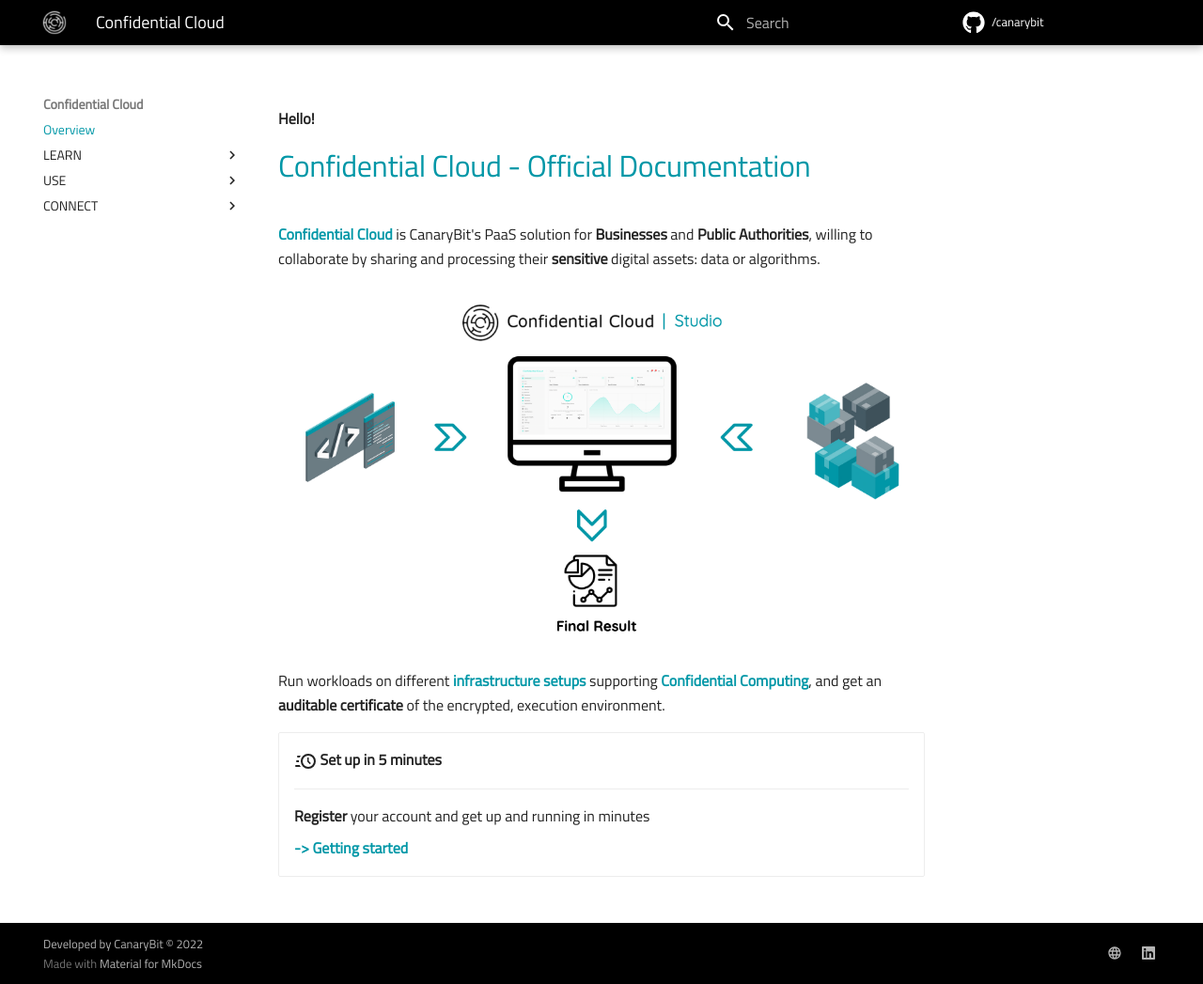
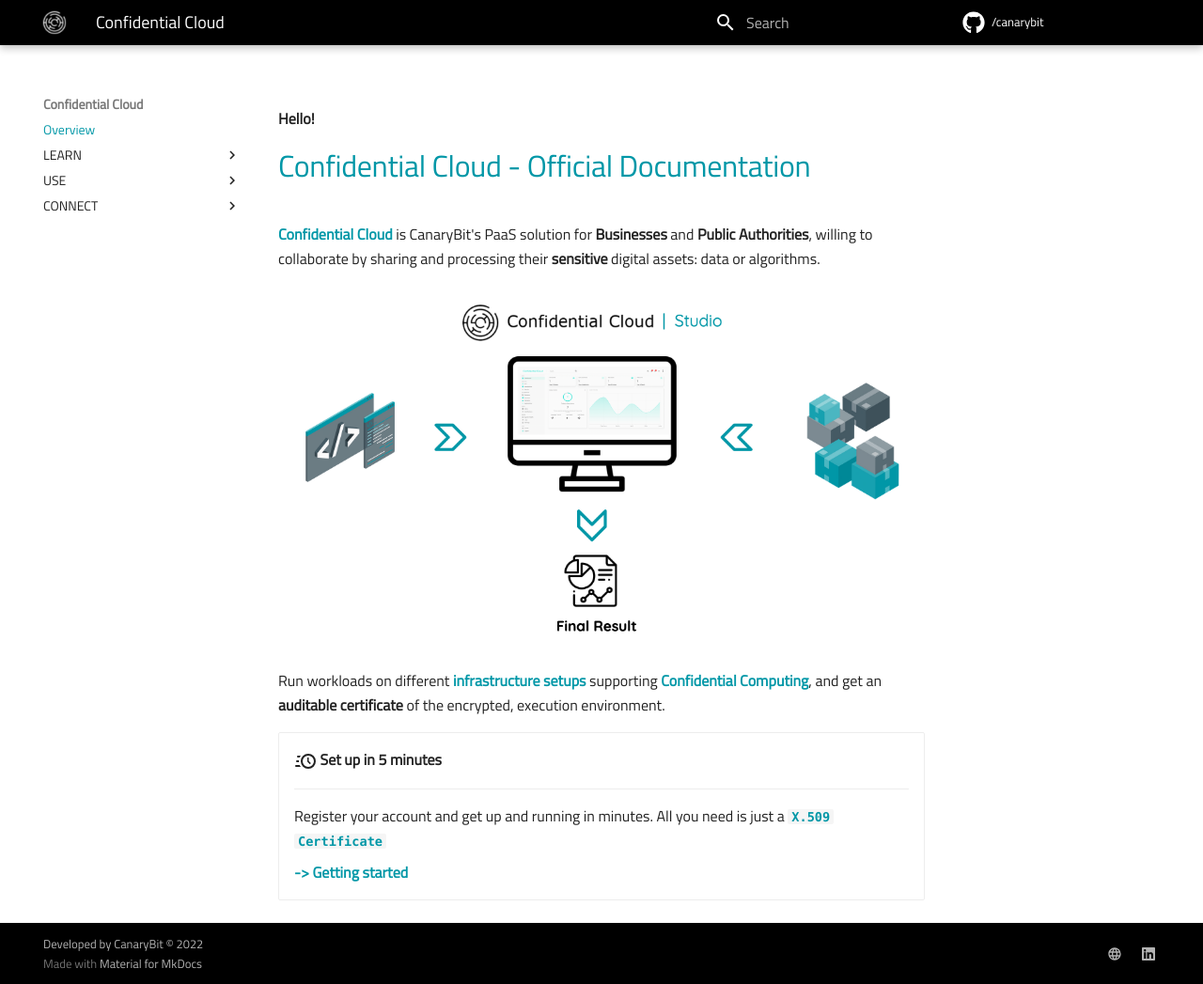
Before and after one commit to canarybit/cc-docs, an MkDocs documentation site: the page built from docs/index.md, in a window 1280 px wide and 1047 px high. Shown: the whole window at 94% size. Built offline with MkDocs 1.6.1 and Material for MkDocs 9.7.7, drawn with Linux system fonts in a browser that asks for light colours.

Commit message:
Adds content

```diff
--- a/docs/index.md
+++ b/docs/index.md
@@ -15,7 +15,8 @@
 
     ---
 
-    __Register__ your account and get up and running in minutes
+    Register your account and get up and running in minutes.
+    All you need is just a [`X.509 Certificate`](https://docs.confidentialcloud.io/x509_certificate/)
 
     [-> Getting started](https://demo.confidentialcloud.io/signup)
 
```
